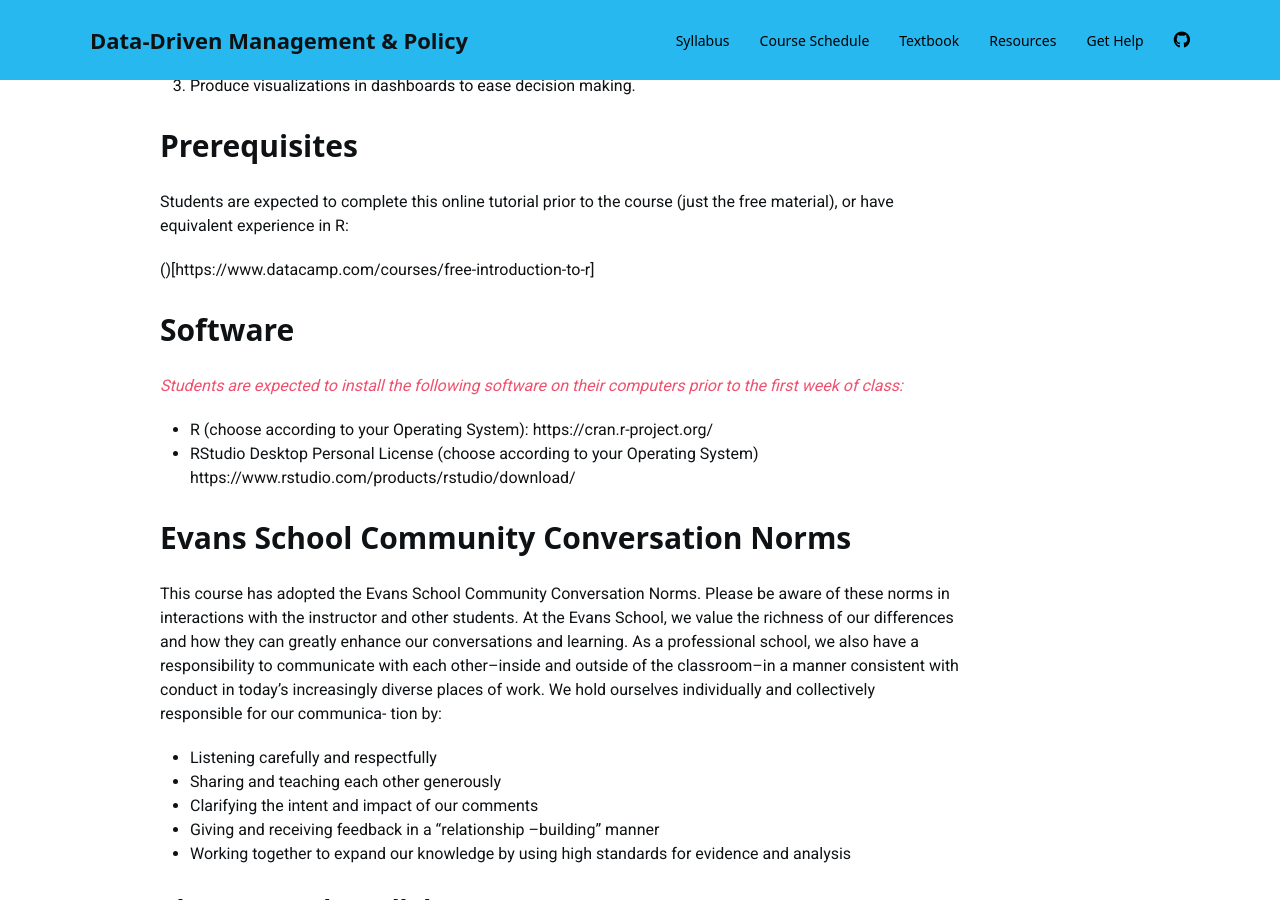
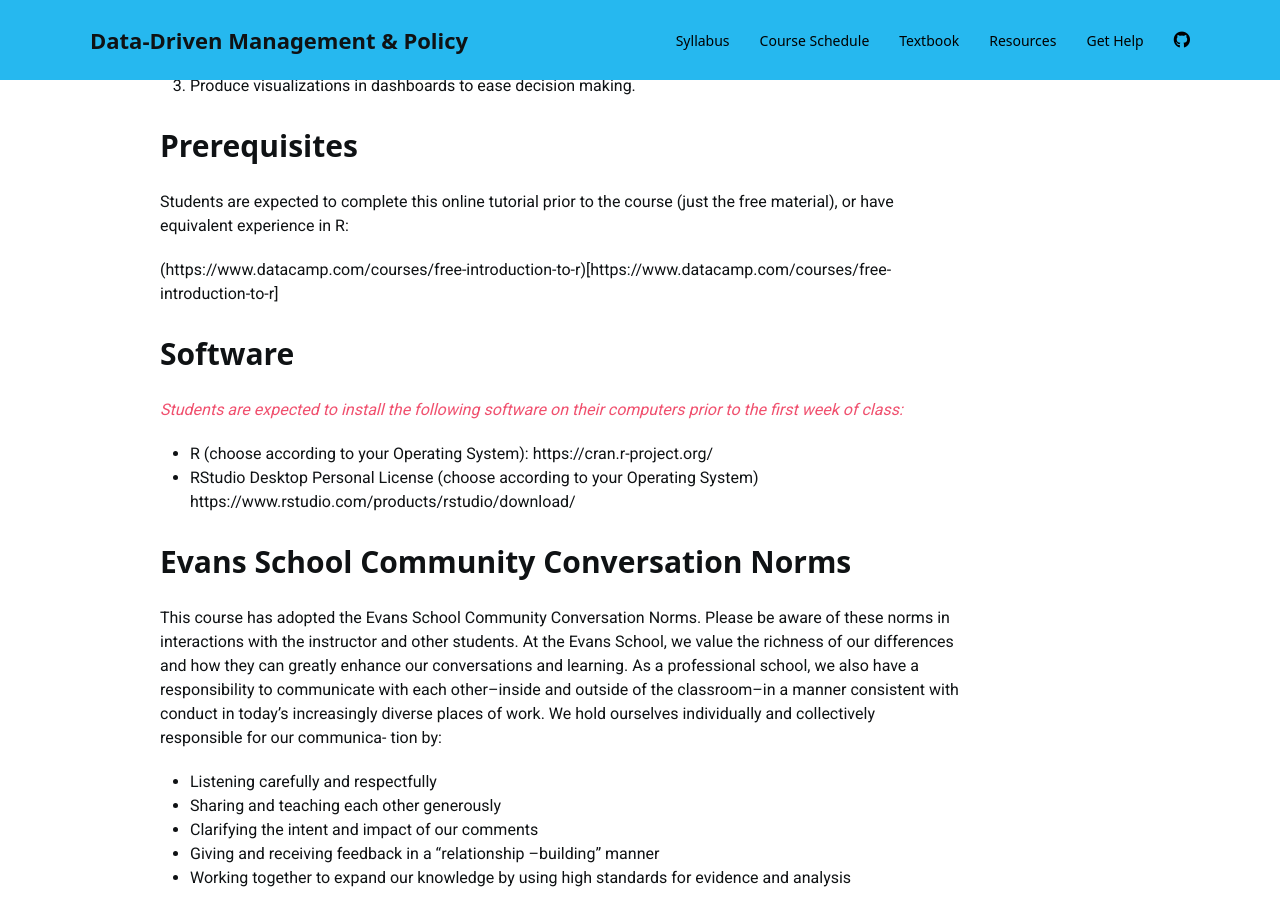
Before and after one commit to DS4PS/ddmp-uw-class-spring-2019, a Jekyll site: the page built from index.md, in a window 1280 px wide and 900 px high, scrolled down 2466 px. Built offline with Jekyll 4.4.1, drawn with Linux system fonts in a browser that asks for light colours; nearby versions of some CDN libraries; a style sheet for code colours, icons or effects is not loaded; some of the changed lines change nothing that is shown.

Commit message:
Update index.md

```diff
--- a/index.md
+++ b/index.md
@@ -96,7 +96,7 @@ The course will cover ways that data can be used to improve performance in publi
 
 Students  are  expected  to  complete  this  online  tutorial  prior  to  the  course (just the free material),  or have equivalent experience in R:
 
-()[https://www.datacamp.com/courses/free-introduction-to-r]
+(https://www.datacamp.com/courses/free-introduction-to-r)[https://www.datacamp.com/courses/free-introduction-to-r]
 
 
 
```
